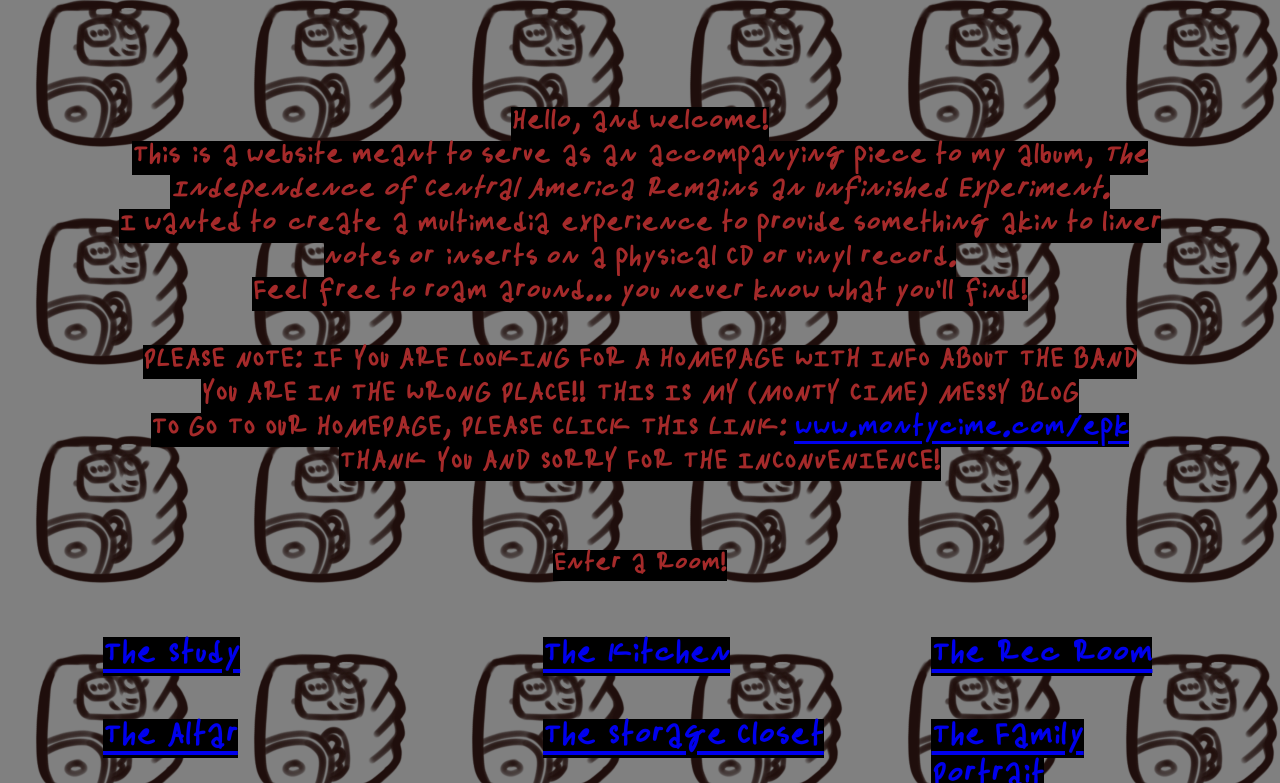
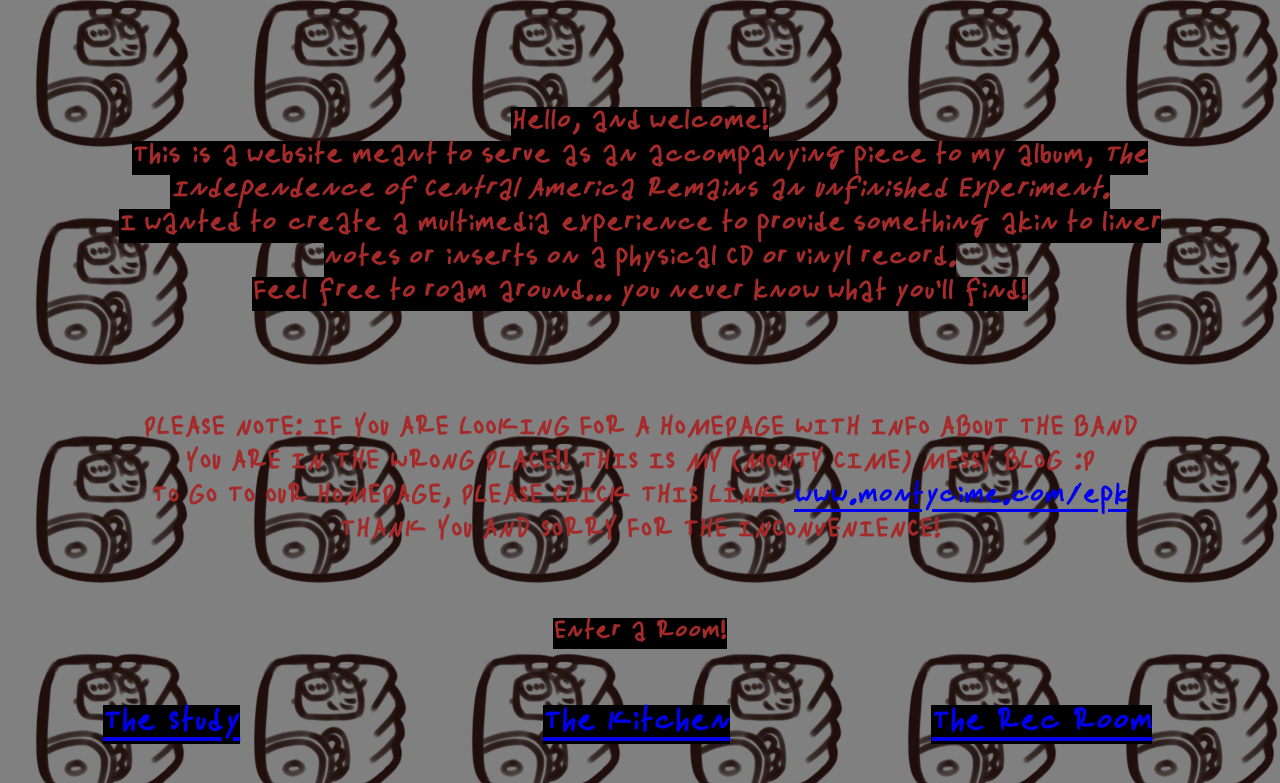
Before and after one commit to montycime/cimecasa, a plain HTML site: page main/index.html in a window 1280 px wide. Shown: the part 476-1259 px from the top of the page. Drawn offline with Linux system fonts and the light colour scheme.

Commit message:
amall edit

```diff
--- a/main/index.html
+++ b/main/index.html
@@ -25,10 +25,10 @@
     <p style="font-size:35px" align=center><strong><span style="background-color: #000000">Hello, and welcome!<br>
     This is a website meant to serve as an accompanying piece to my album, <i>The Independence of Central America Remains an Unfinished Experiment</i>. <br>
     I wanted to create a multimedia experience to provide something akin to liner notes or inserts on a physical CD or vinyl record. <br>
-    Feel free to roam around... you never know what you'll find!<br>
+    Feel free to roam around... you never know what you'll find!</span></strong></p><br>
     <br>
-    PLEASE NOTE: IF YOU ARE LOOKING FOR A HOMEPAGE WITH INFO ABOUT THE BAND<br>
-    YOU ARE IN THE WRONG PLACE!! THIS IS MY (MONTY CIME) MESSY BLOG<br>
+    <p style="font-size:35px" style="color: red;" align=center><strong><span style="background-color: #000000"></span>PLEASE NOTE: IF YOU ARE LOOKING FOR A HOMEPAGE WITH INFO ABOUT THE BAND<br>
+    YOU ARE IN THE WRONG PLACE!! THIS IS MY (MONTY CIME) MESSY BLOG :P<br>
     TO GO TO OUR HOMEPAGE, PLEASE CLICK THIS LINK: <a href="https://www.montycime.com/epk">www.montycime.com/epk</a><br>
     THANK YOU AND SORRY FOR THE INCONVENIENCE!<br>
     <br>
```
